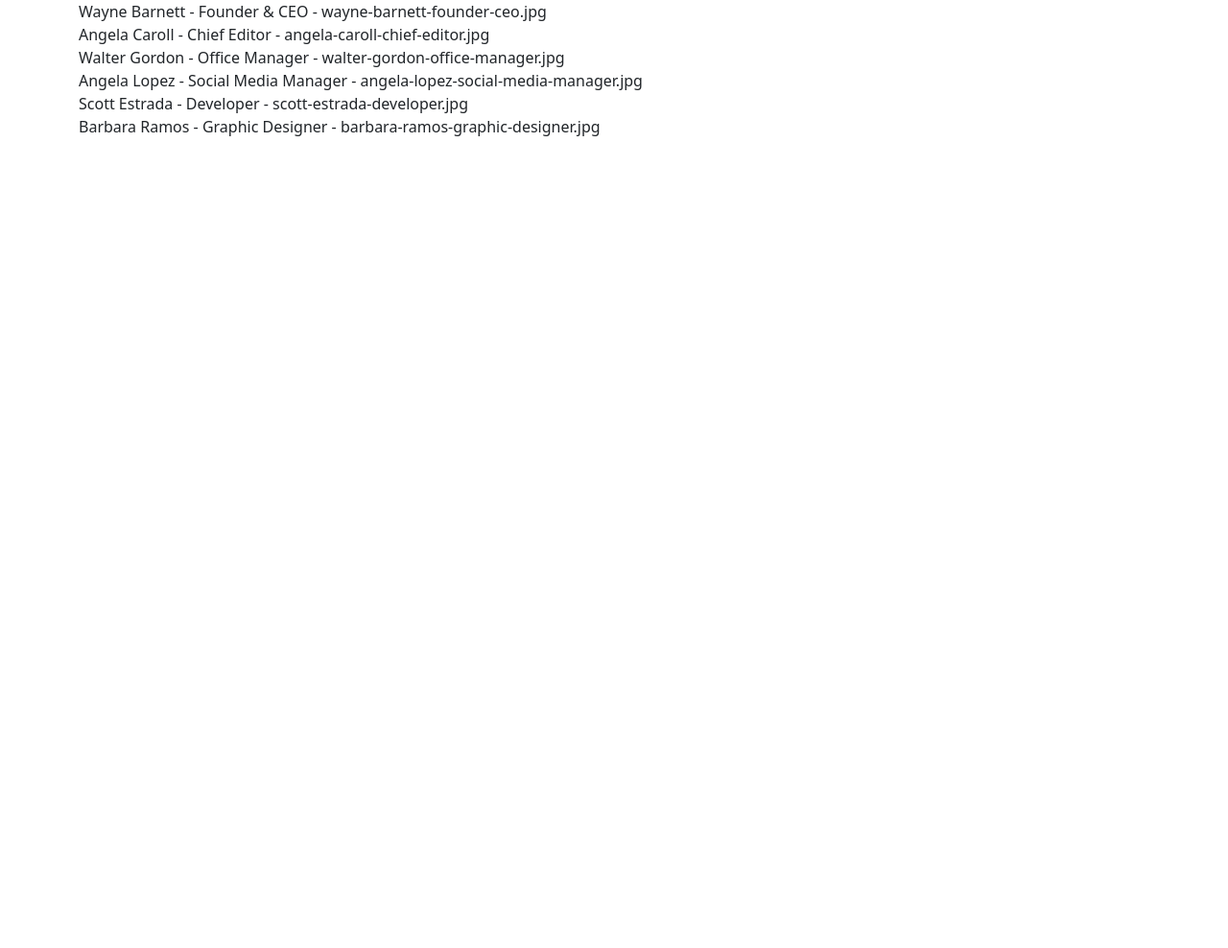
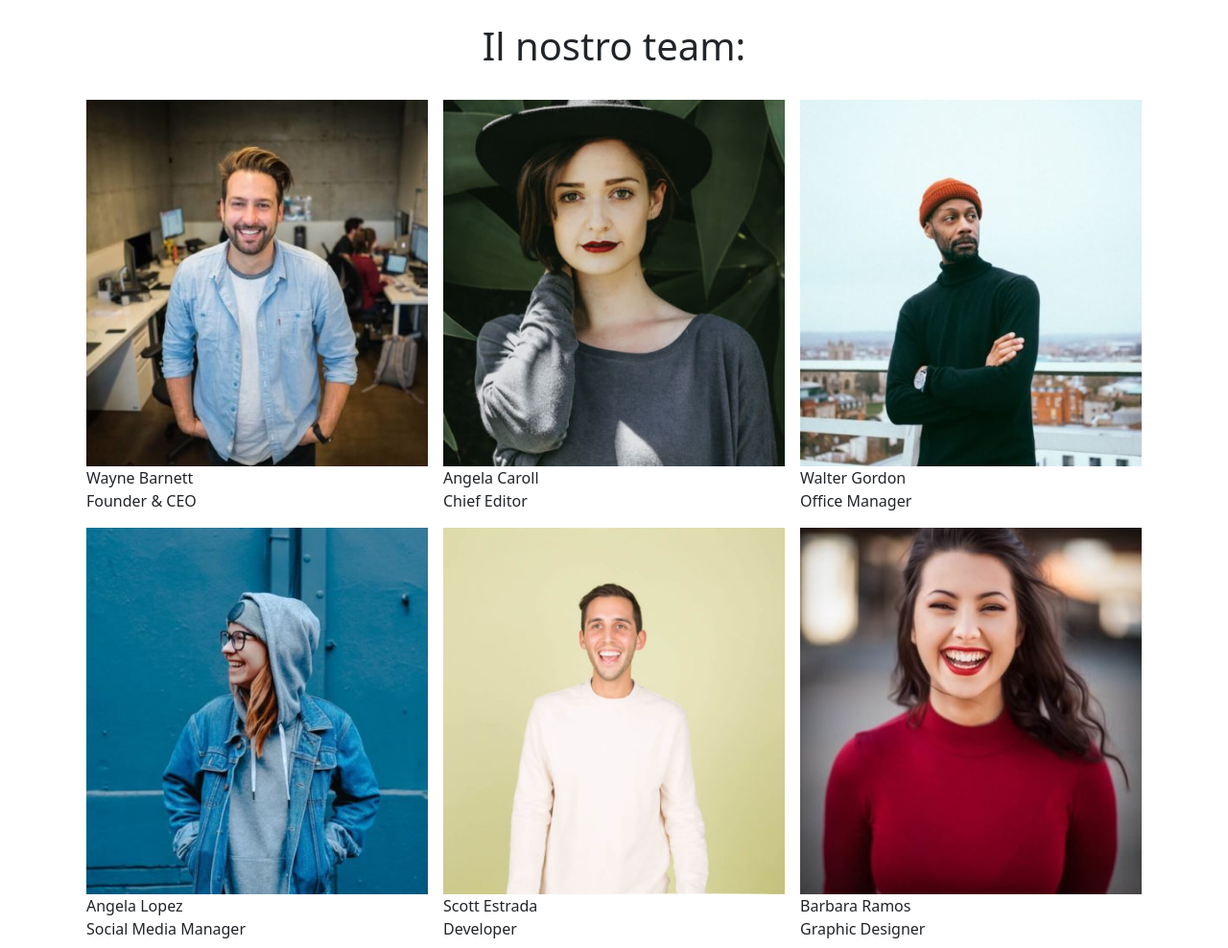
Before and after one commit to PalumboAndrea/js-our-team, a plain HTML site: page index.html in a window 1280 px wide. Shown: the whole page at 96% size. Before the commit the page ends 800 px from the top, so only its background shows below. Drawn offline with nearby package versions, Linux system fonts and the light colour scheme.

Commit message:
update BONUS 2

```diff
--- a/css/style.css
+++ b/css/style.css
@@ -1,7 +1,4 @@
-.card-custom{
-  background-color: aqua;
-  height: 300px;
-  border-radius: 20px;
-  width: calc(100% / 3 - 10px);
-  margin: 5px;
+
+.infos{
+  width: calc(100% / 3);
 }
--- a/index.html
+++ b/index.html
@@ -12,9 +12,17 @@
 </head>
 <body>
 
-  <div id="info-container" class="container">
+  <div class="container text-center my-4">
+    <h1>
+      Il nostro team:
+    </h1>
+  </div>
+
+
+  <div id="info-container" class="container d-flex flex-wrap">
 
   </div>
+
 
 
 
--- a/js/myscript.js
+++ b/js/myscript.js
@@ -57,9 +57,15 @@ let infoContainer = document.getElementById('info-container');
 
 for (i=0; i<teamMembers.length; i++){
     let infos = document.createElement('div');
-    infos.append(teamMembers[i].name + ' - ');
-    infos.append(teamMembers[i].position + ' - ');
-    infos.append(teamMembers[i].img);
+    let nameMember = document.createElement('div');
+    let memberPosition = document.createElement('div');
+    let profileImage = document.createElement('img');
+    profileImage.setAttribute('src', './img/'+teamMembers[i].img);
+    infos.classList.add('d-flex', 'flex-column', 'infos', 'p-2')
+    infos.append(profileImage, nameMember, memberPosition);
+    nameMember.append(teamMembers[i].name);
+    memberPosition.append(teamMembers[i].position);
+
     infoContainer.append(infos);
 
 }
```
